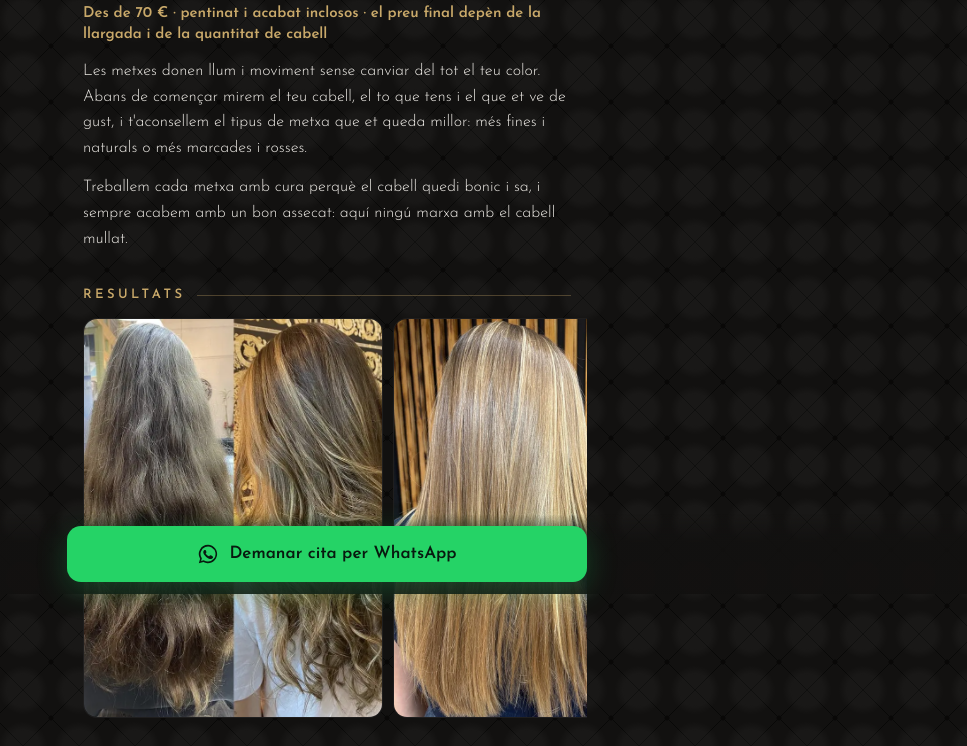
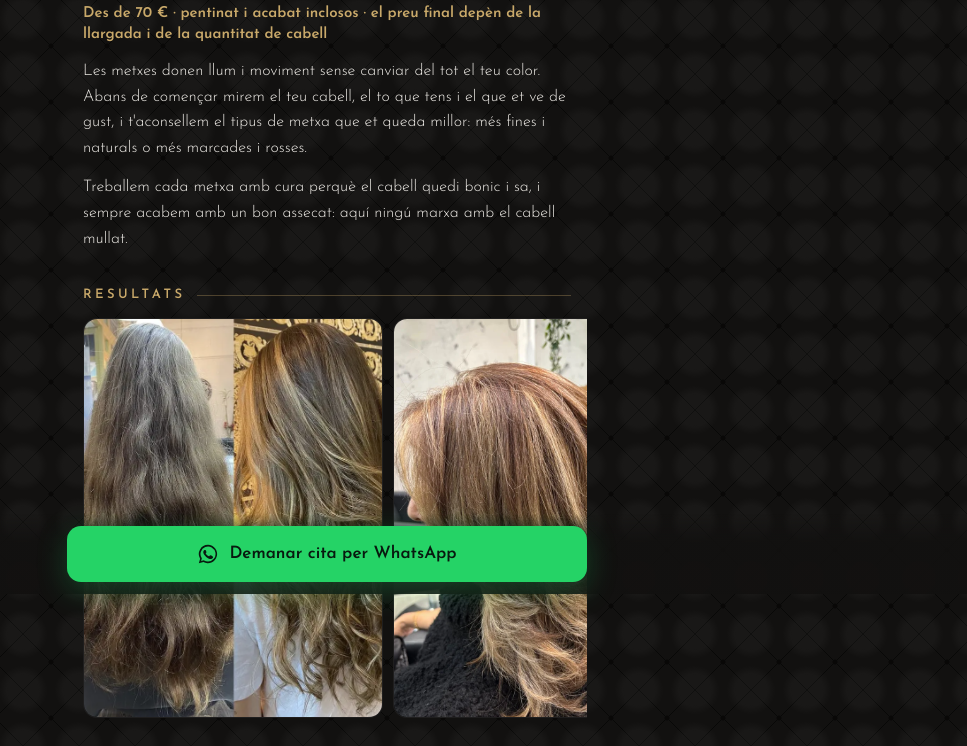
Before and after one commit to ChloeEstilistes/ChloeEstilistes.github.io, a plain HTML site: page ca/metxes/index.html in a window 1280 px wide. Shown: the part 206-952 px from the top of the page, without its empty margins (313-1280 px from the left). Drawn offline with Linux system fonts and the light colour scheme.

Commit message:
Metxes: fotos mocha mousse

```diff
--- a/ca/metxes/index.html
+++ b/ca/metxes/index.html
@@ -256,7 +256,7 @@
 
   <section>
     <h2>Resultats</h2>
-    <div class="rail"><figure><img src="/img/mechas-antes-despues.webp" alt="Abans i després d&#x27;unes metxes" loading="lazy" width="900" height="897"></figure><figure><img src="/img/mechas-rubias-largo.webp" alt="Metxes rosses en cabell llarg" loading="lazy" width="900" height="1125"></figure><figure><img src="/img/mechas-rubias-liso.webp" alt="Metxes rosses en cabell llis" loading="lazy" width="900" height="1125"></figure></div>
+    <div class="rail"><figure><img src="/img/mechas-antes-despues.webp" alt="Abans i després d&#x27;unes metxes" loading="lazy" width="900" height="897"></figure><figure><img src="/img/mechas-mocha-perfil.webp" alt="Metxes mocha mousse de perfil" loading="lazy" width="900" height="1125"></figure><figure><img src="/img/mechas-mocha-ondas.webp" alt="Metxes mocha mousse en melena amb capes" loading="lazy" width="900" height="1125"></figure><figure><img src="/img/mechas-mocha-capas.webp" alt="Metxes mocha mousse amb ones" loading="lazy" width="900" height="1125"></figure><figure><img src="/img/mechas-rubias-largo.webp?v=4" alt="Metxes rosses en cabell llarg" loading="lazy" width="900" height="1125"></figure><figure><img src="/img/mechas-rubias-liso.webp?v=4" alt="Metxes rosses en cabell llis" loading="lazy" width="900" height="1125"></figure></div>
   </section>
 
   <section>
```
